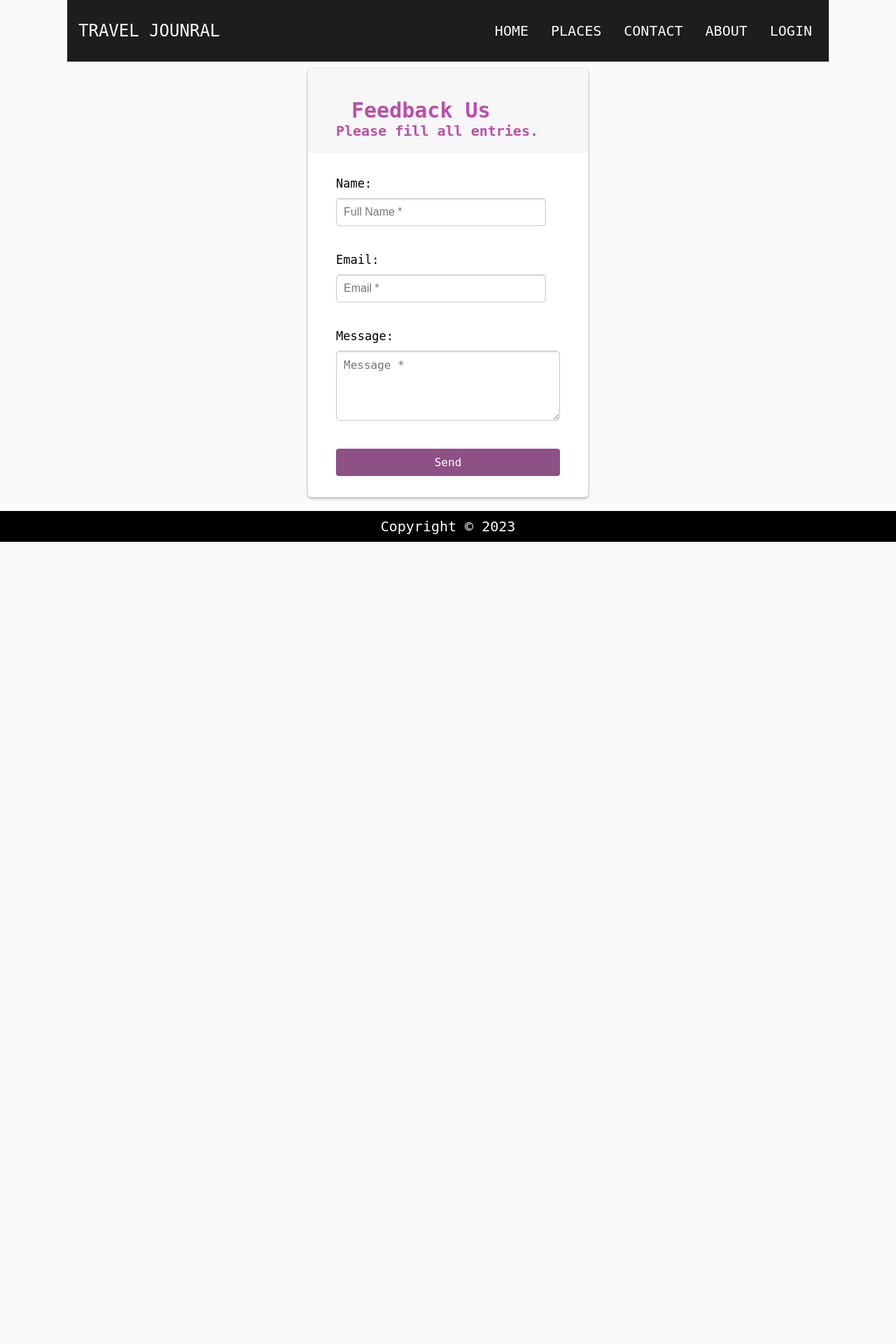
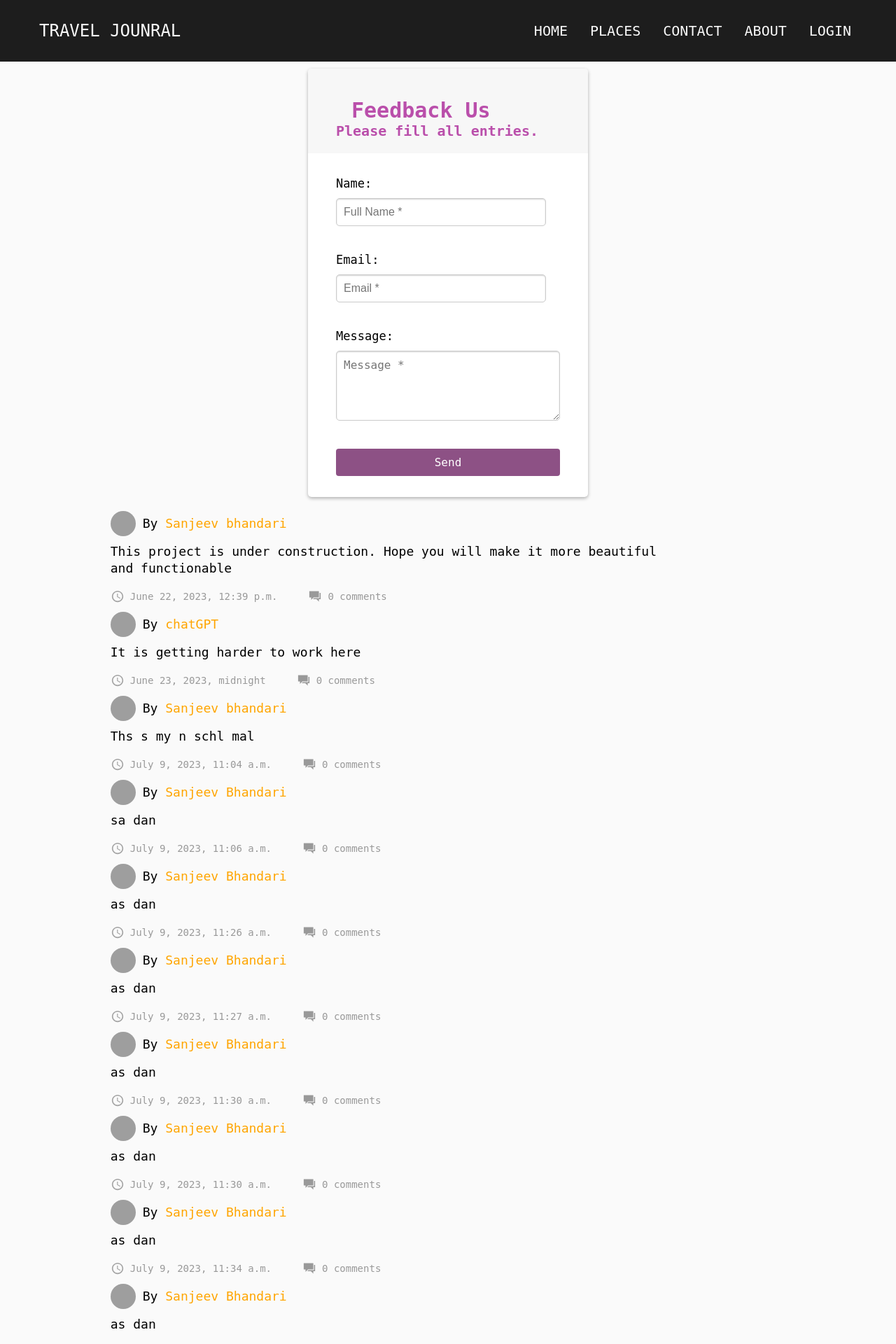
Before and after one commit to realsanjeev/Travel-site-Django-Project, a Django app: page /contact in a window 1280 px wide. Shown: the top 1920 px of the page at 70% size. Before the commit the page ends 774 px from the top, so only its background shows below. Run offline with Django 4.2, Linux system fonts and the light colour scheme; data comes from the database, SQL or seed files in the repository; both versions use the stored data as it was after the commit; grey boxes are pictures that could not be loaded.

```diff
--- a/travel_site/home/models.py
+++ b/travel_site/home/models.py
@@ -11,5 +11,8 @@ class Contact(models.Model):
     def __str__(self):
         return self.name
 #scrollTo=jj4lDE-8RYU4
+# aaa Letters, digits and @/
 
-# aaa Letters, digits and @/
+# class CommentFeedback(models.Model):
+#     comment = models.TextField(max_length=255)
+#     feedback_id = models.Inte
--- a/travel_site/home/views.py
+++ b/travel_site/home/views.py
@@ -1,40 +1,39 @@
-from datetime import datetime
+import os
 from django.shortcuts import render, redirect
 from django.http import HttpResponse
 from django.contrib.auth import authenticate, login, logout
 from django.contrib.auth.models import User
 from django.views.decorators.csrf import csrf_protect
+from django.contrib.auth.decorators import login_required
 
 from home.models import Contact
 from home.forms import ContactForm, CustomAuthenticationForm
 
-def display_in_console(statement):
+def display_in_console(statement: str) -> None:
+    '''print in console
+    '''
     print("-" * 100)
     print(statement)
     print("-" * 100)
 
-def index(request):
-    return render(request, "home.html")
-
-def about(request):
-    return render(request, "about.html")
-
 @csrf_protect
 def contact(request):
+    context = dict()
+    feedback_records = Contact.objects.all()
+    for records in feedback_records:
+        print(records.id)
+    context["records"] = feedback_records
     if request.method == "POST":
         form = ContactForm(request.POST)
         if form.is_valid():
             form.save()
-            context = {"message": "Feedback is successfully registered."}
+            context["form"] = form
+            context["message"] = "Feedback is successfully registered."
             return render(request, "contact.html", context)
     else:
         form = ContactForm()
-    context = {"form": form}
+    context["form"] = form
     return render(request, "contact.html", context)
-
-
-def places(request):
-    return render(request, "places.html")
 
 @csrf_protect
 def login_user(request):
@@ -49,19 +48,18 @@ def login_user(request):
                 login(request, user)
                 return render(request, "dummy_protected.html")
             else:
-                context = {"message": "Login Failed. Please enter the correct username and password"}
+                context = {"message": "Login Failed. \
+                           Please enter the correct username and password"}
                 return render(request, "login.html", context)
     else:
         form = CustomAuthenticationForm()
-
     context = {"form": form}
     return render(request, "login.html", context)
 
-
+@login_required(login_url='/login_url')
 def logout_user(request):
     logout(request)
     return HttpResponse("Logged out user")
-
 
 def register_user(request):
     if request.method == "POST":
@@ -85,3 +83,12 @@ def register_user(request):
             return render(request, "signup.html", context)
 
     return render(request, "signup.html")
+
+def places(request):
+    return render(request, "places.html")
+
+def index(request):
+    return render(request, "home.html")
+
+def about(request):
+    return render(request, "about.html")
--- a/travel_site/static/styles/styles.css
+++ b/travel_site/static/styles/styles.css
@@ -1,5 +1,10 @@
 @import url("https://fonts.googleapis.com/css2?family=Exo+2:wght@100&family=Exo:ital,wght@1,900&display=swap");
 @import url("https://fonts.googleapis.com/css2?family=Exo:ital,wght@1,900&display=swap");
+@import url('https://fonts.googleapis.com/css?family=Open+Sans:300,400,700');
+
+:root {
+  --about-image: url(https://cdn.dribbble.com/users/696579/screenshots/5415942/drib_test_2.gif)
+}
 * {
   margin: 0px;
 }
@@ -16,7 +21,6 @@
   flex-wrap: wrap;
   width: 100%;
 }
-
 .about {
   padding: 2rem 0rem;
 }
@@ -38,7 +42,7 @@
   border-radius: 50%;
 } */
 .image {
-  background-image: url(https://cdn.dribbble.com/users/696579/screenshots/5415942/drib_test_2.gif);
+  background-image: var(--about-image);
   background-size: cover;
   width: 36rem;
   height: 28rem;
@@ -68,11 +72,11 @@
   text-align: center;
   padding: 0rem 2rem;
   border-radius: 10px;
-  /* box-shadow: rgba(0, 0, 0, 0.35) 0px 5px 15px; */
+  box-shadow: rgba(0, 0, 0, 0.35) 0px 5px 15px;
 }
-/* .info:hover{
+.info:hover{
   transform: scale(1.1);
-} */
+}
 .info h1 {
   font-family: "Exo", sans-serif;
   font-size: 3rem;
@@ -145,8 +149,9 @@
 #first {
   width: 400px;
   height: 610px;
-  box-shadow: 0 0 0 1px rgba(14, 41, 57, 0.12), 0 2px 5px rgba(14, 41, 57, 0.44),
-    inset 0 -1px 2px rgba(14, 41, 57, 0.15);
+  box-shadow: 0 0 0 1px rgba(14, 41, 57, 0.12),
+              0 2px 5px rgba(14, 41, 57, 0.44),
+              inset 0 -1px 2px rgba(14, 41, 57, 0.15);
   float: left;
   padding: 10px 50px 0;
   background: linear-gradient(#fff, #f2f6f9);
@@ -197,11 +202,10 @@ input[type="submit"]:hover {
   background: linear-gradient(to bottom, #36caf0 5%, #22abe9 100%);
 }
 .post {
-  display: flex;
+  margin-top: 10px;
   justify-content: space-evenly;
   flex-wrap: nowrap;
 }
-
 /* home */
 .home {
   background-image:  linear-gradient(rgba(0, 0, 0, 0.5),
@@ -251,11 +255,7 @@ footer {
   background-color: #000;
   color: white;
 }
-/* post box */
 /* posts box */
-@import url('https://fonts.googleapis.com/css?family=Open+Sans:300,400,700');
-
-
 .card {
   height: 500px;
   width: 380px;
@@ -275,7 +275,7 @@ p {
   line-height: 24px;
 }
 
-.intro {
+.record-intro {
   width: 85%;
 }
 
@@ -337,10 +337,8 @@ ion-icon {
 }
 
 /* signup css */
-
 .container {
   margin-top: 10px;
-  display: flex;
   justify-content: center;
   flex-direction: column;
   background-color: #fff;
--- a/travel_site/templates/base.html
+++ b/travel_site/templates/base.html
@@ -11,7 +11,7 @@
     <link rel="icon" type="image/png" href="{% static 'images/website-logo.png' %}">
 </head>
 <body>
-  <div class="block-container">
+
     <div class="intro">
       <nav class="navbar">
 
@@ -37,10 +37,11 @@
 
       </nav>
   </div>
+
+<div class="block-container">
 {% block start %}
 {% endblock start %}
 </div>
-
 <footer>
   Copyright &copy; 2023
 </footer>
--- a/travel_site/templates/contact.html
+++ b/travel_site/templates/contact.html
@@ -31,7 +31,7 @@
           <div class="profile"></div>
           <p class="name">By <a>{{record.name}}</a></p>
       </div>
-      <p class="intro">{{record.message}} </p>
+      <p class="record-intro">{{record.message}} </p>
       <div class="post-info">
           <ion-icon name="time"></ion-icon>
           <p class="post-info">{{record.date}}</p>
@@ -39,8 +39,7 @@
           <p class="post-info"><a>0 comments</a></p>
       </div>
   </div>
-  <script src="https://unpkg.com/ionicons@4.5.5/dist/ionicons.js"></script>
   {% endfor %}
-
 </div>
+<script src="https://unpkg.com/ionicons@4.5.5/dist/ionicons.js"></script>
 {% endblock start %}
--- a/travel_site/travel_site/urls.py
+++ b/travel_site/travel_site/urls.py
@@ -2,10 +2,14 @@ from django.contrib import admin
 from django.urls import path, include
 from django.conf import settings
 from django.conf.urls.static import static
+
+admin.site.site_header = "Travel Site"
+admin.site.site_title = "Travel Site Admin"
 
 urlpatterns = [
     path("admin/", admin.site.urls),
     path("", include('home.urls'))
 ]
 
-urlpatterns = urlpatterns + static(settings.MEDIA_URL, document_root=settings.MEDIA_ROOT)
+urlpatterns = urlpatterns + static(settings.MEDIA_URL,
+                                   document_root=settings.MEDIA_ROOT)
```
Also changed, not shown: travel_site/db.sqlite3.
